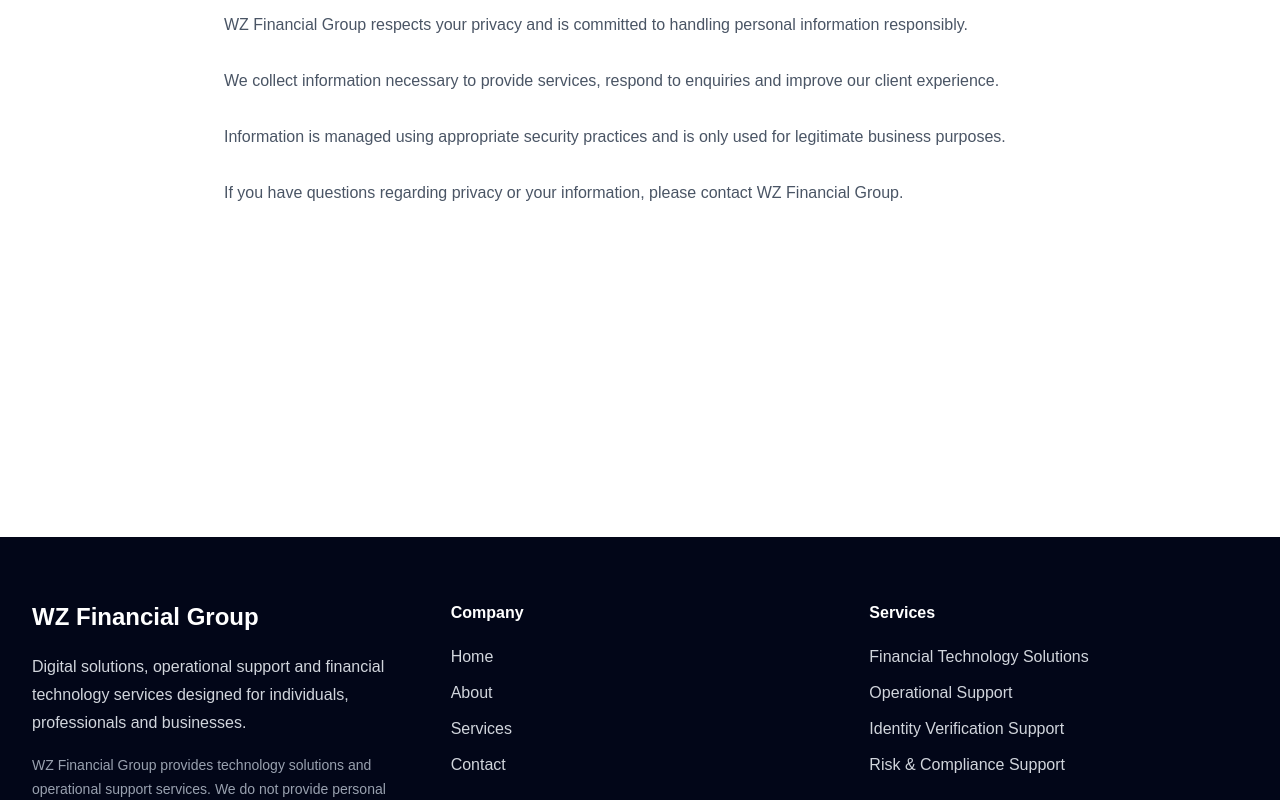
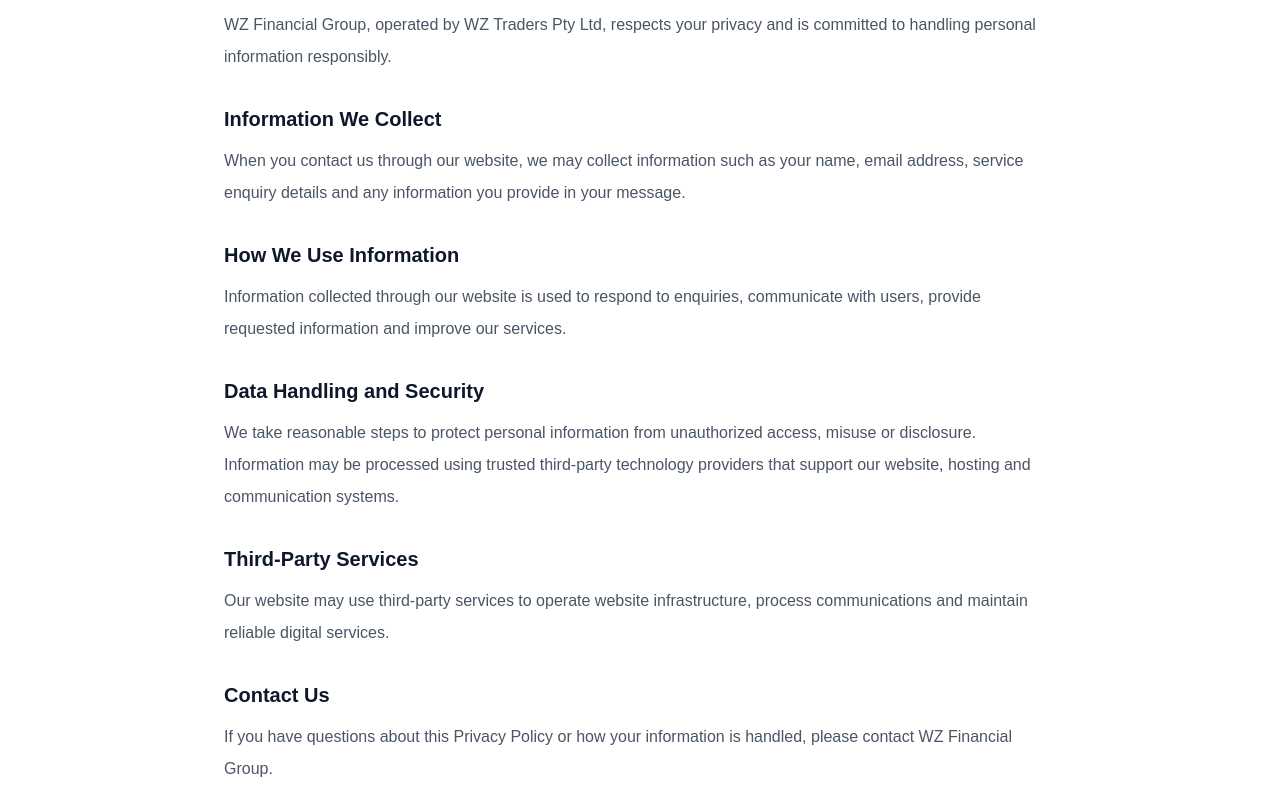
Before and after one commit to wztraders9-cmyk/wz-financial-group-website, a Next.js app: page /privacy in a window 1280 px wide. Shown: the part 360-1160 px from the top of the page. Built offline with nearby package versions, Linux system fonts and the light colour scheme.

Commit message:
Improve privacy policy content

```diff
--- a/app/privacy/page.tsx
+++ b/app/privacy/page.tsx
@@ -14,29 +14,84 @@
         </h1>
 
 
-        <div className="mt-8 space-y-6 text-gray-600 leading-8">
+        <div className="mt-8 space-y-8 text-gray-600 leading-8">
 
           <p>
-            WZ Financial Group respects your privacy and is committed to
-            handling personal information responsibly.
+            WZ Financial Group, operated by WZ Traders Pty Ltd, respects your
+            privacy and is committed to handling personal information
+            responsibly.
           </p>
 
 
-          <p>
-            We collect information necessary to provide services, respond
-            to enquiries and improve our client experience.
-          </p>
+          <div>
+            <h2 className="text-xl font-semibold text-slate-900 mb-3">
+              Information We Collect
+            </h2>
+
+            <p>
+              When you contact us through our website, we may collect
+              information such as your name, email address, service enquiry
+              details and any information you provide in your message.
+            </p>
+          </div>
 
 
-          <p>
-            Information is managed using appropriate security practices and
-            is only used for legitimate business purposes.
-          </p>
+          <div>
+            <h2 className="text-xl font-semibold text-slate-900 mb-3">
+              How We Use Information
+            </h2>
+
+            <p>
+              Information collected through our website is used to respond
+              to enquiries, communicate with users, provide requested
+              information and improve our services.
+            </p>
+          </div>
 
 
-          <p>
-            If you have questions regarding privacy or your information,
-            please contact WZ Financial Group.
+          <div>
+            <h2 className="text-xl font-semibold text-slate-900 mb-3">
+              Data Handling and Security
+            </h2>
+
+            <p>
+              We take reasonable steps to protect personal information from
+              unauthorized access, misuse or disclosure. Information may be
+              processed using trusted third-party technology providers that
+              support our website, hosting and communication systems.
+            </p>
+          </div>
+
+
+          <div>
+            <h2 className="text-xl font-semibold text-slate-900 mb-3">
+              Third-Party Services
+            </h2>
+
+            <p>
+              Our website may use third-party services to operate website
+              infrastructure, process communications and maintain reliable
+              digital services.
+            </p>
+          </div>
+
+
+          <div>
+            <h2 className="text-xl font-semibold text-slate-900 mb-3">
+              Contact Us
+            </h2>
+
+            <p>
+              If you have questions about this Privacy Policy or how your
+              information is handled, please contact WZ Financial Group.
+            </p>
+          </div>
+
+
+          <p className="text-sm text-gray-500">
+            WZ Financial Group provides technology solutions and operational
+            support services. We do not provide personal financial product
+            advice, investment recommendations or asset management services.
           </p>
 
         </div>
```
